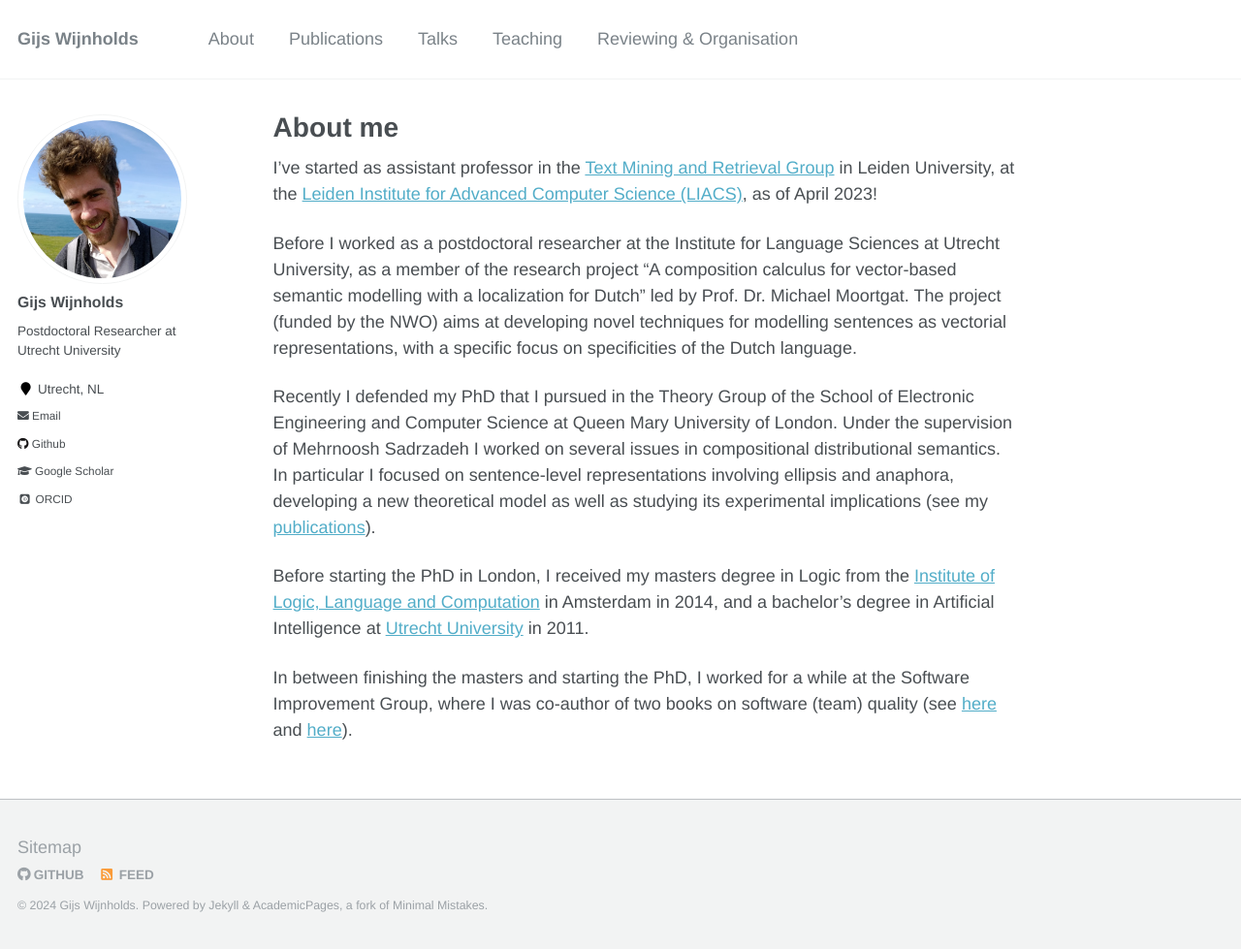
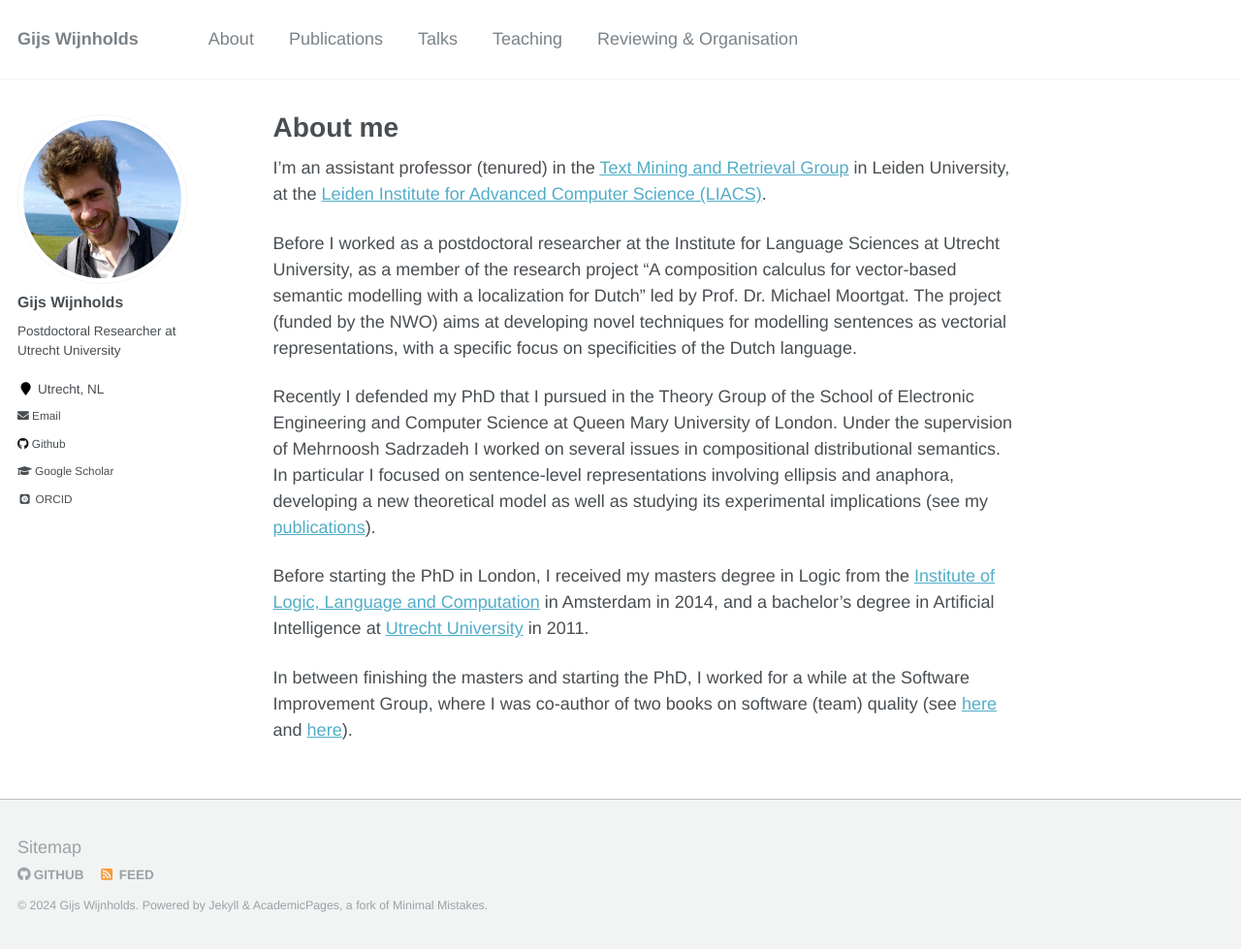
Before and after one commit to gijswijnholds/gijswijnholds.github.io, a Jekyll site: the page built from _pages/about.md, in a window 1280 px wide and 979 px high. Shown: the whole window at 97% size. Built offline with Jekyll 4.4.1, drawn with Linux system fonts in a browser that asks for light colours; some web fonts are replaced.

Commit message:
Update about.md
Update job description

```diff
--- a/_pages/about.md
+++ b/_pages/about.md
@@ -8,7 +8,7 @@ redirect_from:
   - /about.html
 ---
 
-I've started as assistant professor in the <a href="https://tmr.liacs.nl/">Text Mining and Retrieval Group</a> in Leiden University, at the <a href="https://liacs.leidenuniv.nl/">Leiden Institute for Advanced Computer Science (LIACS)</a>, as of April 2023!
+I'm an assistant professor (tenured) in the <a href="https://tmr.liacs.nl/">Text Mining and Retrieval Group</a> in Leiden University, at the <a href="https://liacs.leidenuniv.nl/">Leiden Institute for Advanced Computer Science (LIACS)</a>.
 
 Before I worked as a postdoctoral researcher at the Institute for Language Sciences at Utrecht University, as a member of the research project "A composition calculus for vector-based semantic modelling with a localization for Dutch" led by Prof. Dr. Michael Moortgat. The project (funded by the NWO) aims at developing novel techniques for modelling sentences as vectorial representations, with a specific focus on specificities of the Dutch language.
 
```
